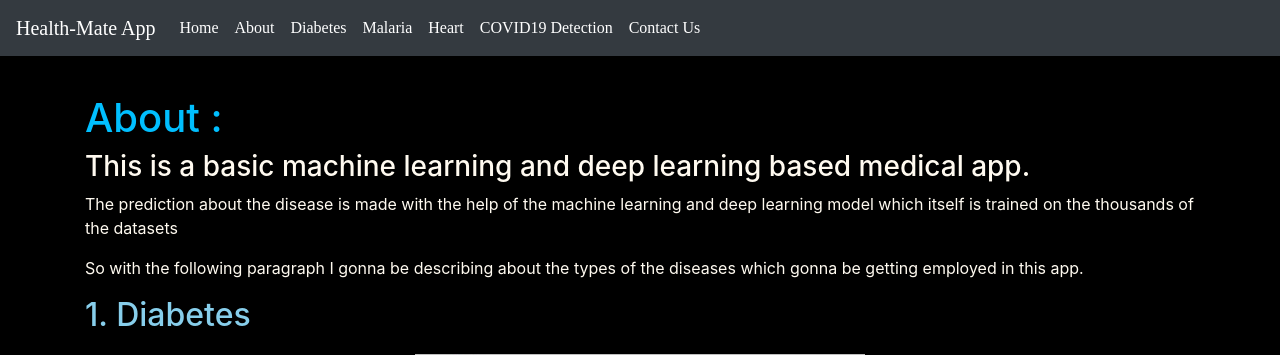
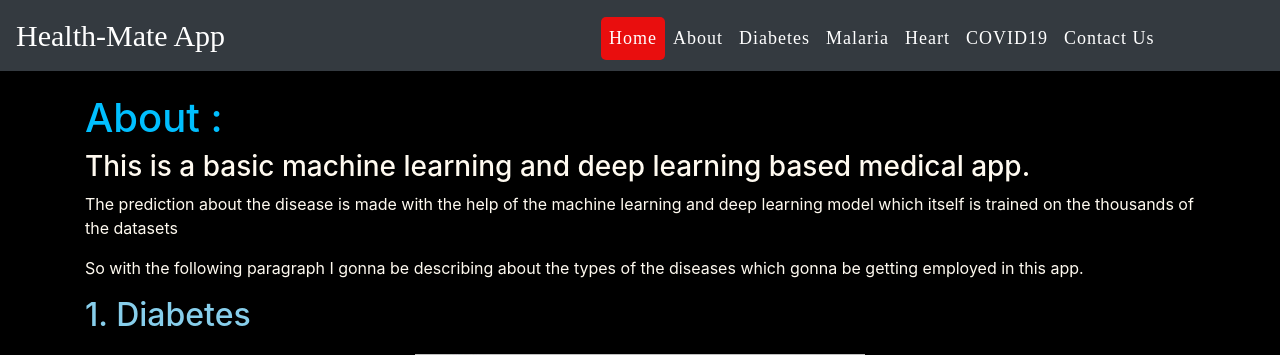
Before and after one commit to Anand-ark/Health-Mate-Webapp-Using-Django, a Django app: page /about in a window 1280 px wide. Shown: the top 355 px of the page. Run offline with Django 3.2, Linux system fonts and the light colour scheme; parts of the project's set-up code (start-up, migrations or seed data) failed here and were passed over.

Commit message:
Update base.html

```diff
--- a/templates/base.html
+++ b/templates/base.html
@@ -18,12 +18,12 @@
   <button class="navbar-toggler" type="button" data-toggle="collapse" data-target="#navbarSupportedContent" aria-controls="navbarSupportedContent" aria-expanded="false" aria-label="Toggle navigation">
     <span class="navbar-toggler-icon"></span>
   </button>
-
+<n>
   <div class="collapse navbar-collapse" id="navbarSupportedContent">
     <ul class="navbar-nav mr-auto">
-      <li class="nav-item active">
+      <l class="nav-item active">
         <a class="nav-link" style="font-family:Geometr415 Blk BT" href="/">Home <span class="sr-only">(current)</span></a>
-      </li>
+      </l>
             <li class="nav-item">
         <li class="nav-item active">
         <a class="nav-link" style="font-family:Geometr415 Blk BT" href="/about">About</a>
@@ -45,7 +45,7 @@
       </li>
       <li class="nav-item">
         <li class="nav-item active">
-        <a class="nav-link" style="font-family:Geometr415 Blk BT" href="/covid">COVID19 Detection</a>
+        <a class="nav-link" style="font-family:Geometr415 Blk BT" href="/covid">COVID19</a>
 
       </li>
 
@@ -55,6 +55,7 @@
       </li>
     </ul>
   </div>
+</n>
 </nav>
 {% block content %} {% endblock content %}
     <!-- Optional JavaScript; choose one of the two! -->
@@ -76,6 +77,49 @@ body {
   background-attachment: fixed;
   background-size: 106% 100%;
 }
+n{
+  color: #f2f2f2;
+  text-decoration: none;
+  font-size: 16px;
+  font-weight: 500;
+  padding: 5px 60px 0px 360px;
+  border-radius: 100px;
+  letter-spacing: 0.8px;
+}
+a.navbar-brand
+{
+  font-size: 30px;
+}
+nav ul li a.active,
+nav ul li a:hover{
+  color: #111;
+  background:  rgb(233, 14, 14);
+}
+nav ul l a.active,
+nav ul l a{
+  color: #fff;
+  background:  rgb(233, 14, 14);
+}
+nav ul l a{
+  color: #f2f2f2;
+  text-decoration: none;
+  font-size: 18px;
+  font-weight: 500;
+  padding: 8px 15px;
+  border-radius: 5px;
+  letter-spacing: 1px;
+  transition: all 0.3s ease;
+}
+nav ul li a{
+  color: #f2f2f2;
+  text-decoration: none;
+  font-size: 18px;
+  font-weight: 500;
+  padding: 8px 15px;
+  border-radius: 5px;
+  letter-spacing: 1px;
+  transition: all 0.3s ease;
+}
 </style>
 
   </body>
```
